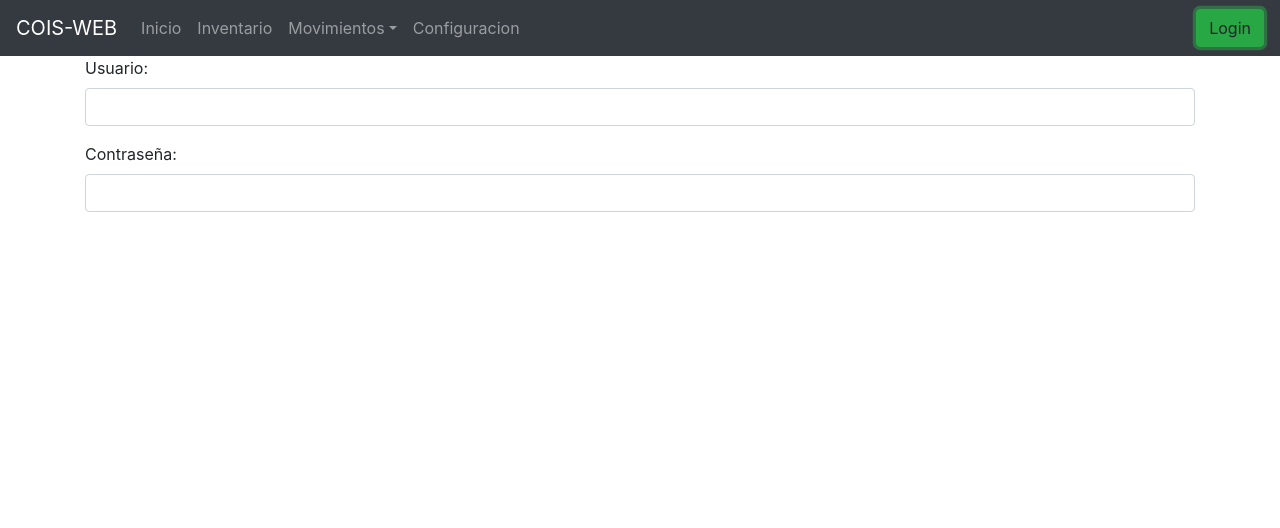
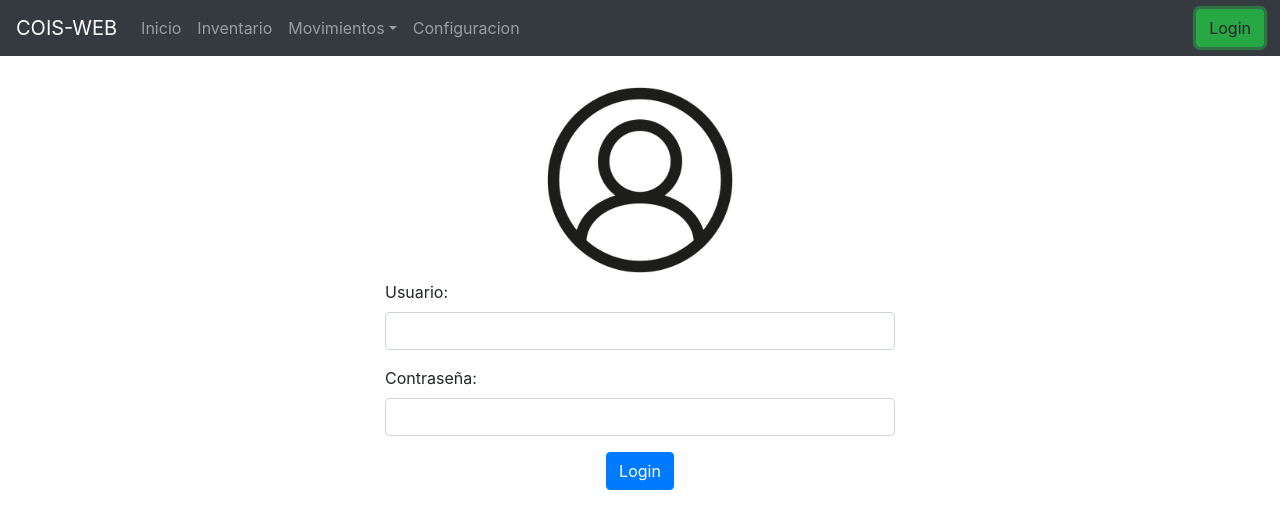
Before and after one commit to sebasb93/cois, an Angular app in the folder cois-web/: page /login in a window 1280 px wide. Shown: the top 528 px of the page. Built offline with nearby package versions, Linux system fonts and the light colour scheme.

Commit message:
front login form

```diff
--- a/cois-web/src/app/components/login/login.component.html
+++ b/cois-web/src/app/components/login/login.component.html
@@ -1,16 +1,27 @@
+<br />
 <form [formGroup]="loginForm">
-    <div class="form-group">
+  <div class="row">
+    <div class="offset-md-3 col-md-6">
+      <div style="text-align:center">
+          <img src="../../../assets/img/user-login.png" alt="user" class="img-fluid" style="max-width:200px">
+      </div>
+      <div class="form-group col-md-12">
         <label for="nameInput">Usuario:</label>
         <input type="text" class="form-control" id="nameInput" formControlName="user">
         <div class="alert alert-danger" role="alert" *ngIf="loginForm.get('user').invalid && (loginForm.get('user').dirty || loginForm.get('user').touched)">
-            *Campo requerido!
+          *Campo requerido!
         </div>
-    </div>
-    <div class="form-group">
+      </div>
+      <div class="form-group col-md-12">
         <label for="descriptionInput">Contraseña:</label>
         <input type="password" class="form-control" id="descriptionInput" formControlName="pass">
         <div class="alert alert-danger" role="alert" *ngIf="loginForm.get('pass').invalid && (loginForm.get('pass').dirty || loginForm.get('pass').touched)">
-            *Campo requerido!
+          *Campo requerido!
         </div>
+      </div>
+      <div class="text-center">
+        <button type="submit" class="btn btn-primary">Login</button>
+      </div>
     </div>
+  </div>
 </form>
```
Also changed, not shown: cois-web/src/assets/img/user-login.png (added).
